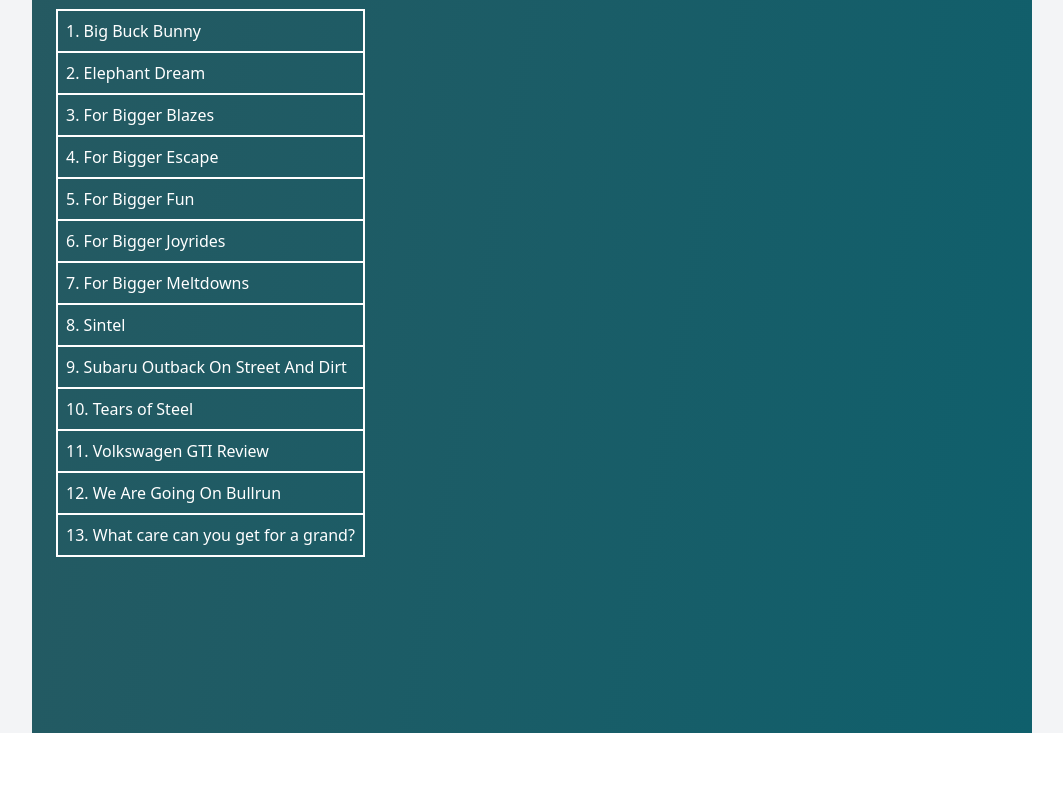
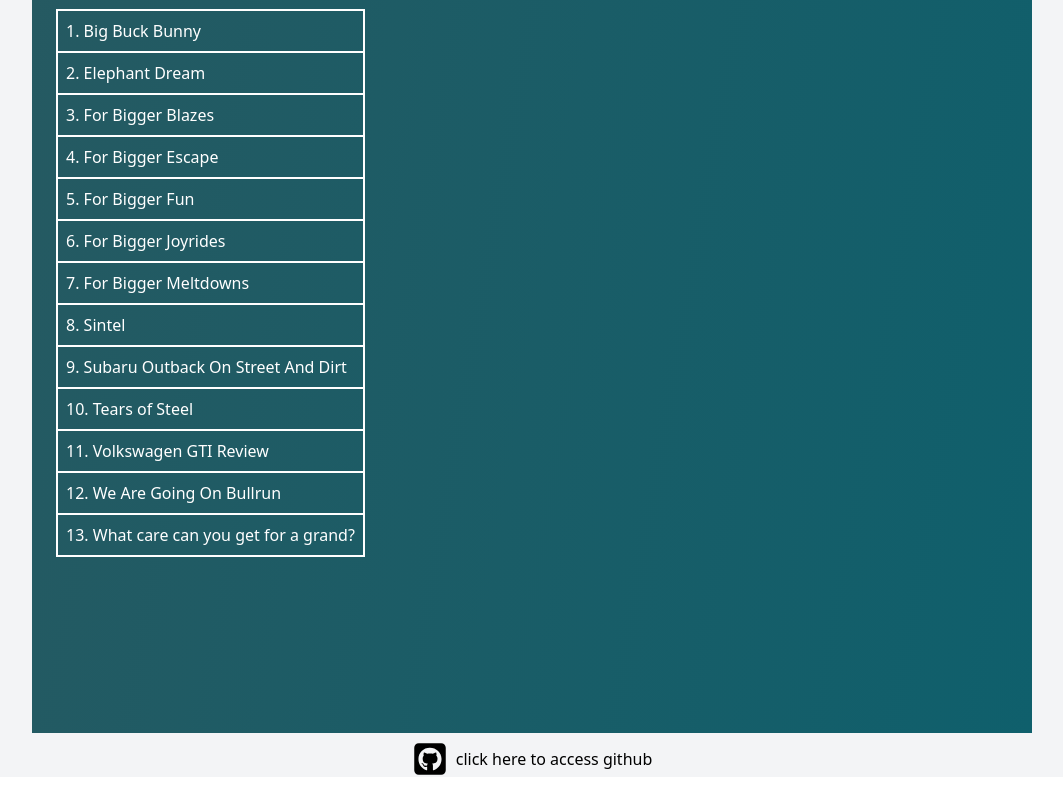
Before and after one commit to ShantinathK/VedioPlayer-application, a React (Create React App) app: page / in a window 1280 px wide. Shown: the part 571-1364 px from the top of the page, without its empty margins (108-1171 px from the left). Before the commit the page ends 1320 px from the top, so only its background shows below. Built offline with nearby package versions, Linux system fonts and the light colour scheme.

Commit message:
added github link

```diff
--- a/src/App.js
+++ b/src/App.js
@@ -2,6 +2,7 @@
 import { useState, useEffect } from 'react';
 import Videoplayer from './components/Videoplayer';
 import {exerciseOptions} from './database';
+import { FaSquareGithub } from "react-icons/fa6";
 
 
 function App() {
@@ -19,7 +20,7 @@
     //     //     Authorization: `Bearer ${accessToken}`
     //     //   }
     //     // });
-    //     // const response = await axios.get(apiUrl);
+
 
     //     const response = await axios.get(apiUrl);
     //     setmovies(response.data);
@@ -36,8 +37,15 @@
   },[]);
 
   return (
-    <div className="m-4 min-h-screen bg-gray-100 flex justify-center items-start">
+    <div className="m-4 min-h-screen bg-gray-100 flex flex-col justify-center items-center gap-2">
       <Videoplayer movies = {movies}/>
+
+      <div className='flex justify-center items-center gap-2'>
+        <a href='https://github.com/ShantinathK/' className='text-4xl'>
+          <FaSquareGithub />
+        </a>
+        <h1>click here to access github</h1>
+      </div>
     </div>
   );
 }
```
